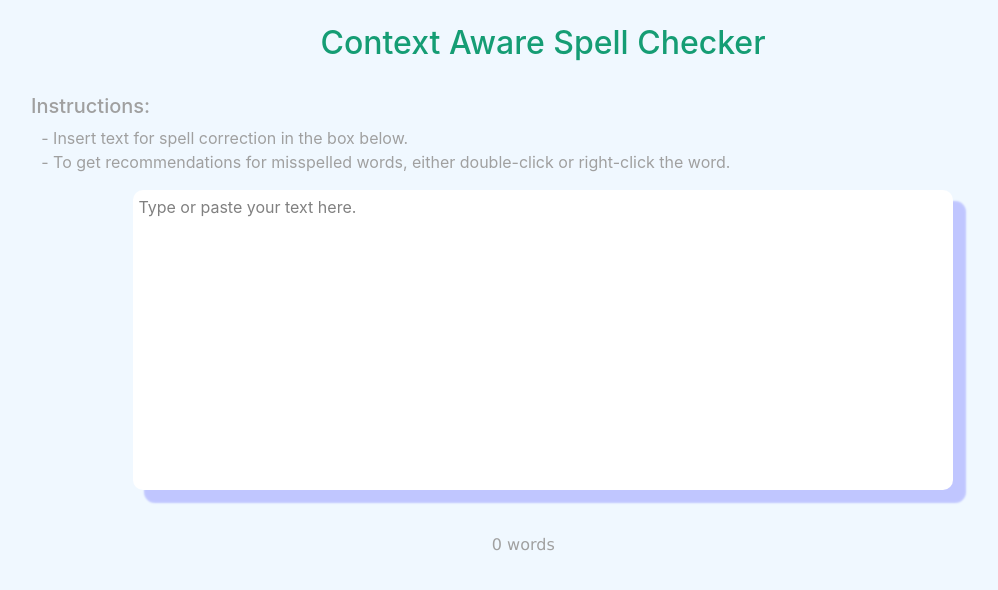
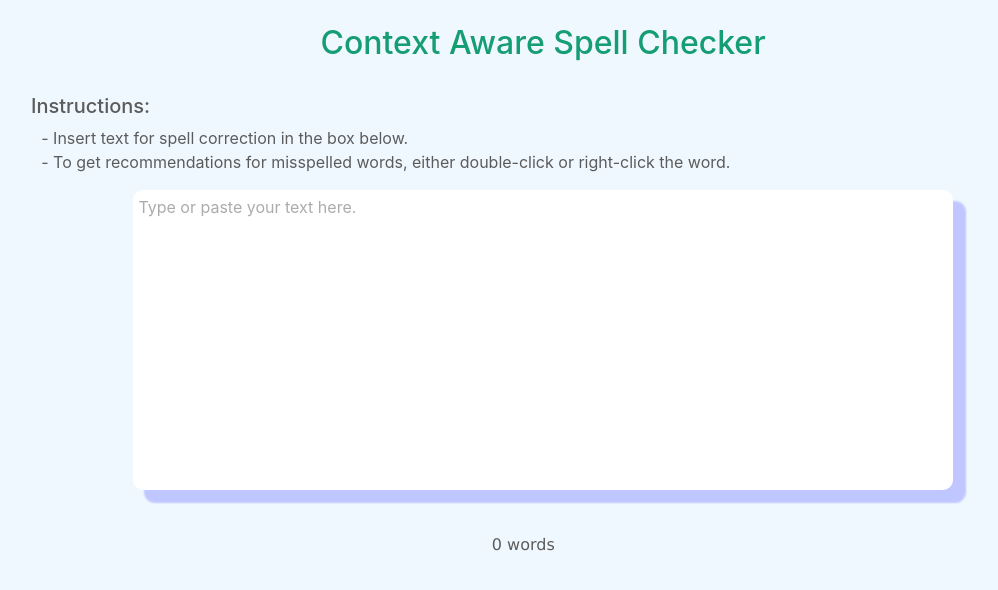
Before and after one commit to mfdunlap/Context-aware-spell-checker, a Flask app: page / in a window 1280 px wide; the page is wider, and only the part inside the window is pictured. Shown: the part 96-686 px from the top of that part, without its empty margins (97-1095 px from the left). Run offline with Flask 2, Linux system fonts and the light colour scheme; parts of the project's set-up code (start-up, migrations or seed data) failed here and were passed over; some libraries are stand-ins or nearby versions.

Commit message:
edit elements color

```diff
--- a/flaskSpellChecker/templates/base.html
+++ b/flaskSpellChecker/templates/base.html
@@ -136,7 +136,7 @@
     }
 
     div:empty::before {
-    color: grey;
+    color: rgba(128, 128, 128, 0.66);
     }
     div[data-placeholder]:not([data-placeholder=""]):empty::before {
     content: attr(data-placeholder);
@@ -151,7 +151,7 @@
     }
 
     .context-instruction{
-        color: rgb(160, 160, 160)
+        color: rgb(91, 91, 91)
     }
 
     .context-menu {
@@ -242,7 +242,7 @@
 
     /* Add a grey background color to dropdown links on hover */
     .dropdown-content li:hover {
-        background-color: #ddd;
+        background-color: rgba(201, 67, 67, 0.79);
     }
 
     /* Show the dropdown menu on hover */
```
